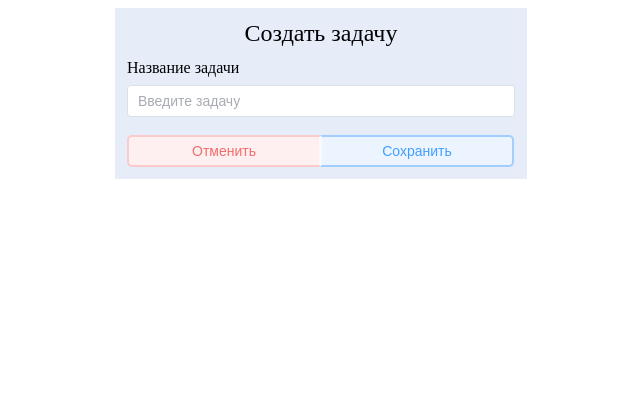
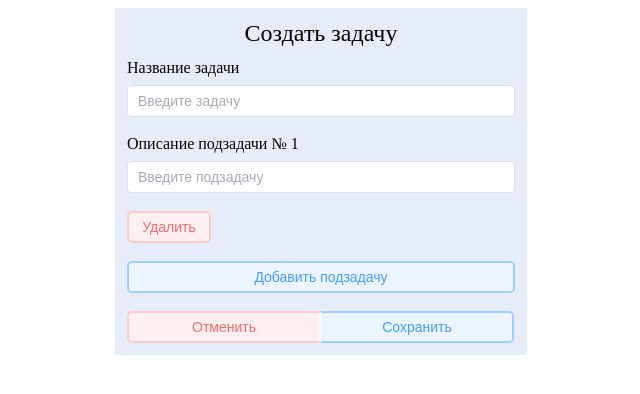
Before and after one commit to DmitryGytnikov/Vue_cons4_homework, a Nuxt app: page /createTodo.client in a window 1280 px wide. Shown: the top 394 px of the page, without its empty margins (319-959 px from the left). Built offline with nearby package versions, Linux system fonts and the light colour scheme.

Commit message:
Add logic of subTasks; fix bugs
( logic of application with element-plus and subTasks  ready )

```diff
--- a/pages/createTodo.client.vue
+++ b/pages/createTodo.client.vue
@@ -4,7 +4,15 @@ import { InfoFilled } from "@element-plus/icons-vue"
 const router = useRouter()
 
 const tasks = ref([])
+
 const task = ref("")
+
+const subtasks = ref([
+	{
+		subId: 0,
+		subDescription: "",
+	},
+])
 
 const getTodos = () => {
 	tasks.value = JSON.parse(localStorage.getItem("tasks"))
@@ -13,20 +21,55 @@ const getTodos = () => {
 getTodos()
 
 const saveTask = () => {
+	if (task.value.length > 0) {
+		subtasks.value = subtasks.value.filter(
+			subtask => subtask.subDescription !== ""
+		)
+
+		for (let i = 0; i < subtasks.value.length; i++) {
+			subtasks.value[i].subId = i
+		}
+
 		tasks.value.push({
 			id: Math.random() * 100000000000000000,
 			description: task.value,
 			isCompleted: false,
+			subtasks: subtasks.value,
 		})
 
 		localStorage.setItem("tasks", JSON.stringify(tasks.value))
 
 		router.push({ name: "index" })
 	}
+}
 
 const cancelSaveTask = () => {
 	task.value = ""
+	subtasks.value = [
+		{
+			subId: 0,
+			subDescription: "",
+		},
+	]
+
 	router.push({ name: "index" })
+}
+
+const deleteSubtask = idx => {
+	if (subtasks.value.length > 1) {
+		subtasks.value = subtasks.value.filter(subtask => subtask.subId !== idx)
+
+		for (let i = 0; i < subtasks.value.length; i++) {
+			subtasks.value[i].subId = i
+		}
+	}
+}
+
+const addSubtask = () => {
+	subtasks.value.push({
+		subId: subtasks.value.length,
+		subDescription: "",
+	})
 }
 </script>
 
@@ -34,14 +77,6 @@ const cancelSaveTask = () => {
 	<div class="container--create">
 		<h2>Создать задачу</h2>
 		<label class="create__label" for="create-task">Название задачи</label>
-
-		<!--<input
-			v-model="task"
-			class="create__input"
-			type="text"
-			placeholder=""
-			id="create-task"
-		 /> -->
 		<el-input
 			v-model="task"
 			class="create__input"
@@ -49,16 +84,41 @@ const cancelSaveTask = () => {
 			id="create-task"
 		/>
 
-		<el-button-group class="create__container">
-			<!-- <el-button
-				@click="cancelSaveTask"
-				class="create__cancel"
+		<div
+			class="create__add-subtask--wr"
+			v-for="(subtask1, subIndex) in subtasks"
+			:key="subtask1.subId"
+		>
+			<label class="create__label" for="create-subtask">
+				<!-- <div>{{ subtasks }}</div> -->
+				Описание подзадачи № {{ subIndex + 1 }}
+			</label>
+			<el-input
+				v-model="subtask1.subDescription"
+				class="create__input"
+				placeholder="Введите подзадачу"
+				id="create-subtask"
+			/>
+			<el-button
+				@click="deleteSubtask(subtask1.subId)"
+				class="create__delete-subtask"
 				type="danger"
 				plain
 			>
-				Отменить
-			</el-button> -->
+				Удалить
+			</el-button>
+		</div>
 
+		<el-button
+			@click="addSubtask"
+			class="create__add-subtask"
+			type="primary"
+			plain
+		>
+			Добавить подзадачу
+		</el-button>
+
+		<el-button-group class="create__container">
 			<el-popconfirm
 				width="300"
 				:icon="InfoFilled"
@@ -75,7 +135,7 @@ const cancelSaveTask = () => {
 					<el-button
 						@click="cancel"
 						plain
-						style="width: 50px; border: 2px solid #a0cfff; border-radius: 5px"
+						style="width: 50px; border: 2px solid #409eff; border-radius: 5px"
 						type="primary"
 					>
 						Нет
@@ -83,7 +143,7 @@ const cancelSaveTask = () => {
 					<el-button
 						@click="confirm"
 						plain
-						style="width: 50px; border: 2px solid #a0cfff; border-radius: 5px"
+						style="width: 50px; border: 2px solid #409eff; border-radius: 5px"
 						type="primary"
 					>
 						Да
@@ -134,74 +194,9 @@ const cancelSaveTask = () => {
 	margin-bottom: 18px;
 }
 
-.create__input input {
-	/* display: block;
-
-	height: 35px;
-	width: 100%; */
-
-	/* padding: 1px 10px; */
-
-	/* margin-bottom: 18px; */
-
-	/* font-style: normal;
-	font-weight: 400;
-	color: black; */
-
-	/* border: 1px solid #9ca3af;
-	border-radius: 5px;
-	outline: none;
-	background-color: #fefefe; */
-
-	/* transition: all 0.4s ease; */
-}
-
-/* .create__input::placeholder {
-	font-style: normal;
-	font-weight: 400;
-	color: black;
-}
-
-.create__input:hover {
-	border-color: #c0c4cc;
-}
-
-.create__input:focus,
-.create__input:active {
-	border-color: #a0cfff;
-} */
-
 .create__container {
 	display: flex;
 }
-
-/* .create__cancel {
-	width: 50%;
-	height: 32px;
-
-	font-weight: 600;
-	color: #f56c93;
-
-	border: 2px solid #facbcb;
-	border-radius: 5px;
-	background-color: #fef0f0;
-
-	display: flex;
-	justify-content: center;
-	align-items: center;
-
-	cursor: pointer;
-
-	transition: all 0.3s ease;
-}
-
-.create__cancel:hover,
-.create__cancel:focus,
-.create__cancel:active {
-	background-color: #f56c6c;
-	color: #fffff6;
-	border: 2px solid #f56c6c;
-} */
 
 .create__cancel {
 	border: 2px solid #facbcb;
@@ -213,35 +208,9 @@ const cancelSaveTask = () => {
 .create__cancel:focus,
 .create__cancel:active {
 	border: 2px solid #f56c6c;
+	background-color: #f56c6c;
+	color: #fffff6;
 }
-
-/* .create__save {
-	width: 50%;
-	height: 32px;
-
-	font-weight: 600;
-	color: #40b4ff;
-
-	border: 2px solid #a0cfff;
-	border-radius: 5px;
-	background-color: #ecf5ff;
-
-	display: flex;
-	justify-content: center;
-	align-items: center;
-
-	cursor: pointer;
-
-	transition: all 0.3s ease;
-} */
-
-/* .create__save:hover,
-.create__save:focus,
-.create__save:active {
-	background-color: #409eff;
-	color: #f3ffff;
-	border: 2px solid #409eff;
-} */
 
 .create__save {
 	border: 2px solid #a0cfff;
@@ -254,5 +223,41 @@ const cancelSaveTask = () => {
 .create__save:focus,
 .create__save:active {
 	border: 2px solid #409eff;
+	background-color: #409eff;
+	color: #f3ffff;
+}
+
+.create__add-subtask--wr {
+	margin-bottom: 18px;
+}
+
+.create__delete-subtask {
+	width: 84px;
+	border: 2px solid #facbcb;
+	border-radius: 5px;
+}
+
+.create__delete-subtask:hover,
+.create__delete-subtask:focus,
+.create__delete-subtask:active {
+	border: 2px solid #f56c6c;
+	background-color: #f56c6c;
+	color: #fffff6;
+}
+
+.create__add-subtask {
+	width: 100%;
+	border: 2px solid #a0cfff;
+	border-radius: 5px;
+	margin-left: 0;
+	margin-bottom: 18px;
+}
+
+.create__add-subtask:hover,
+.create__add-subtask:focus,
+.create__add-subtask:active {
+	border: 2px solid #409eff;
+	background-color: #409eff;
+	color: #f3ffff;
 }
 </style>
--- a/pages/editTodo/[id].client.vue
+++ b/pages/editTodo/[id].client.vue
@@ -5,11 +5,25 @@ const router = useRouter()
 const route = useRoute()
 
 const tasks = ref([])
+
 const task = ref({
 	id: 0,
 	description: "",
 	isCompleted: false,
+	subtasks: [
+		{
+			subId: 0,
+			subDescription: "",
+		},
+	],
 })
+
+const subtasks = ref([
+	{
+		subId: 0,
+		subDescription: "",
+	},
+])
 
 const getTodos = () => {
 	tasks.value = JSON.parse(localStorage.getItem("tasks"))
@@ -17,15 +31,27 @@ const getTodos = () => {
 
 const getTask = () => {
 	task.value = tasks.value.find(task => task.id === +route.params.id)
+
+	subtasks.value = task.value.subtasks
 }
 
 getTodos()
 getTask()
 
 const saveTask = () => {
+	if (task.value.description.length > 0) {
+		subtasks.value = subtasks.value.filter(
+			subtask => subtask.subDescription !== ""
+		)
+
+		for (let i = 0; i < subtasks.value.length; i++) {
+			subtasks.value[i].subId = i
+		}
+
 		tasks.value = tasks.value.map(currentTask => {
 			if (currentTask.id === +route.params.id) {
 				currentTask.description = task.value.description
+				currentTask.subtasks = subtasks.value
 			}
 			return currentTask
 		})
@@ -34,24 +60,35 @@ const saveTask = () => {
 
 		router.push({ name: "index" })
 	}
+}
 
 const cancelEditTask = () => {
 	router.push({ name: "index" })
+}
+
+const deleteSubtask = idx => {
+	if (subtasks.value.length > 1) {
+		subtasks.value = subtasks.value.filter(subtask => subtask.subId !== idx)
+
+		for (let i = 0; i < subtasks.value.length; i++) {
+			subtasks.value[i].subId = i
+		}
+	}
+}
+
+const addSubtask = () => {
+	subtasks.value.push({
+		subId: subtasks.value.length,
+		subDescription: "",
+	})
 }
 </script>
 
 <template>
 	<div class="container--edit">
 		<h2>Редактировать задачу</h2>
+		<!-- <div>{{ task }}</div> -->
 		<label class="edit__label" for="edit-task">Название задачи</label>
-
-		<!-- <input
-			v-model="task.description"
-			class="edit__input"
-			type="text"
-			placeholder=""
-			id="edit-task"
-		/> -->
 		<el-input
 			v-model="task.description"
 			class="edit__input"
@@ -59,24 +96,41 @@ const cancelEditTask = () => {
 			id="edit-task"
 		/>
 
-		<!-- <div class="edit__container"> -->
-		<el-button-group class="edit__container">
-			<!-- <button @click="cancelEditTask" class="edit__cancel" type="button">
-				Отменить
-			</button>
-			<button @click="saveTask" class="edit__save" type="button">
-				Сохранить изменения
-			</button> -->
-
-			<!-- <el-button
-				@click="cancelEditTask"
-				class="edit__cancel"
+		<div
+			class="create__add-subtask--wr"
+			v-for="(subtask1, subIndex) in subtasks"
+			:key="subtask1.subId"
+		>
+			<label class="edit__label" for="create-subtask">
+				<!-- <div>{{ subtasks }}</div> -->
+				Описание подзадачи № {{ subIndex + 1 }}
+			</label>
+			<el-input
+				v-model="subtask1.subDescription"
+				class="edit__input"
+				placeholder="Введите подзадачу"
+				id="create-subtask"
+			/>
+			<el-button
+				@click="deleteSubtask(subtask1.subId)"
+				class="create__delete-subtask"
 				type="danger"
 				plain
 			>
-				Отменить
-			</el-button> -->
+				Удалить
+			</el-button>
+		</div>
 
+		<el-button
+			@click="addSubtask"
+			class="create__add-subtask"
+			type="primary"
+			plain
+		>
+			Добавить подзадачу
+		</el-button>
+
+		<el-button-group class="edit__container">
 			<el-popconfirm
 				width="300"
 				:icon="InfoFilled"
@@ -93,7 +147,7 @@ const cancelEditTask = () => {
 					<el-button
 						@click="cancel"
 						plain
-						style="width: 50px; border: 2px solid #a0cfff; border-radius: 5px"
+						style="width: 50px; border: 2px solid #409eff; border-radius: 5px"
 						type="primary"
 					>
 						Нет
@@ -101,7 +155,7 @@ const cancelEditTask = () => {
 					<el-button
 						@click="confirm"
 						plain
-						style="width: 50px; border: 2px solid #a0cfff; border-radius: 5px"
+						style="width: 50px; border: 2px solid #409eff; border-radius: 5px"
 						type="primary"
 					>
 						Да
@@ -113,8 +167,6 @@ const cancelEditTask = () => {
 				Сохранить изменения
 			</el-button>
 		</el-button-group>
-
-		<!-- </div> -->
 	</div>
 </template>
 
@@ -154,74 +206,9 @@ const cancelEditTask = () => {
 	margin-bottom: 18px;
 }
 
-/* .edit__input {
-	display: block;
-
-	height: 35px;
-	width: 100%;
-
-	padding: 1px 10px;
-
-	margin-bottom: 18px;
-
-	font-style: normal;
-	font-weight: 400;
-	color: black;
-
-	border: 1px solid #9ca3af;
-	border-radius: 5px;
-	outline: none;
-	background-color: #fefefe;
-
-	transition: all 0.4s ease;
-} */
-
-/* .edit__input::placeholder {
-	font-style: normal;
-	font-weight: 400;
-	color: black;
-} */
-
-/* .edit__input:hover {
-	border-color: #c0c4cc;
-}
-
-.edit__input:focus,
-.edit__input:active {
-	border-color: #a0cfff;
-} */
-
 .edit__container {
 	display: flex;
 }
-
-/* .edit__cancel {
-	width: 50%;
-	height: 32px;
-
-	font-weight: 600;
-	color: #f56c93;
-
-	border: 2px solid #facbcb;
-	border-radius: 5px;
-	background-color: #fef0f0;
-
-	display: flex;
-	justify-content: center;
-	align-items: center;
-
-	cursor: pointer;
-
-	transition: all 0.3s ease;
-}
-
-.edit__cancel:hover,
-.edit__cancel:focus,
-.edit__cancel:active {
-	background-color: #f56c6c;
-	color: #fffff6;
-	border: 2px solid #f56c6c;
-} */
 
 .edit__cancel {
 	border: 2px solid #facbcb;
@@ -233,35 +220,9 @@ const cancelEditTask = () => {
 .edit__cancel:focus,
 .edit__cancel:active {
 	border: 2px solid #f56c6c;
+	background-color: #f56c6c;
+	color: #fffff6;
 }
-
-/* .edit__save {
-	width: 50%;
-	height: 32px;
-
-	font-weight: 600;
-	color: #40b4ff;
-
-	border: 2px solid #a0cfff;
-	border-radius: 5px;
-	background-color: #ecf5ff;
-
-	display: flex;
-	justify-content: center;
-	align-items: center;
-
-	cursor: pointer;
-
-	transition: all 0.3s ease;
-}
-
-.edit__save:hover,
-.edit__save:focus,
-.edit__save:active {
-	background-color: #409eff;
-	color: #f3ffff;
-	border: 2px solid #409eff;
-} */
 
 .edit__save {
 	border: 2px solid #a0cfff;
@@ -274,5 +235,41 @@ const cancelEditTask = () => {
 .edit__save:focus,
 .edit__save:active {
 	border: 2px solid #409eff;
+	background-color: #409eff;
+	color: #f3ffff;
+}
+
+.create__add-subtask--wr {
+	margin-bottom: 18px;
+}
+
+.create__delete-subtask {
+	width: 84px;
+	border: 2px solid #facbcb;
+	border-radius: 5px;
+}
+
+.create__delete-subtask:hover,
+.create__delete-subtask:focus,
+.create__delete-subtask:active {
+	border: 2px solid #f56c6c;
+	background-color: #f56c6c;
+	color: #fffff6;
+}
+
+.create__add-subtask {
+	width: 100%;
+	border: 2px solid #a0cfff;
+	border-radius: 5px;
+	margin-left: 0;
+	margin-bottom: 18px;
+}
+
+.create__add-subtask:hover,
+.create__add-subtask:focus,
+.create__add-subtask:active {
+	border: 2px solid #409eff;
+	background-color: #409eff;
+	color: #f3ffff;
 }
 </style>
--- a/pages/index.client.vue
+++ b/pages/index.client.vue
@@ -15,17 +15,54 @@ const fallbackTodos = [
 	{
 		id: 0,
 		description: "Изучить основы Vue",
-		isCompleted: true,
+		isCompleted: false,
+		subtasks: [
+			{
+				subId: 0,
+				subDescription: "Изучить декомпозицию",
+			},
+			{
+				subId: 1,
+				subDescription: "Изучить роутинг",
+			},
+			{
+				subId: 2,
+				subDescription: "Изучить Nuxt3",
+			},
+			{
+				subId: 3,
+				subDescription: "Изучить element-plus",
+			},
+		],
 	},
 	{
 		id: 1,
 		description: "Подготовиться к собеседованию",
-		isCompleted: false,
+		isCompleted: true,
+		subtasks: [
+			{
+				subId: 0,
+				subDescription: "Изучить декомпозицию",
+			},
+			{
+				subId: 1,
+				subDescription: "Изучить роутинг",
+			},
+			{
+				subId: 2,
+				subDescription: "Изучить Nuxt3",
+			},
+			{
+				subId: 3,
+				subDescription: "Изучить element-plus",
+			},
+		],
 	},
 	{
 		id: 2,
 		description: "Устроиться на работу",
 		isCompleted: false,
+		subtasks: [],
 	},
 ]
 
@@ -62,7 +99,6 @@ const editTask = idTask => {
 	<!-- <ClientOnly> -->
 	<div class="container--home">
 		<h2>Список задач</h2>
-		<!-- <NuxtLink to="/createTodo" class="create-link"> Создать задачу </NuxtLink> -->
 		<NuxtLink to="/createTodo" class="create-link">
 			<el-button type="success" plain>Создать задачу</el-button>
 		</NuxtLink>
@@ -75,21 +111,19 @@ const editTask = idTask => {
 			@click="setCompletion(task.id)"
 		>
 			<p class="task__number">{{ index + 1 }} .</p>
-			<p class="task__text">{{ task.description }}</p>
+			<div class="task__container">
+				<p class="task__text">{{ task.description }}</p>
+				<p
+					v-for="(subtask, subIndex) in task.subtasks"
+					:key="subtask.subId"
+					class="task__subtext"
+				>
+					{{ subIndex + 1 }}
+					<span>.</span>
+					{{ subtask.subDescription }}
+				</p>
+			</div>
 			<div>
-				<!-- <button @click.stop="deleteTask(task.id)" class="task__delete">
-					Удалить
-				</button> -->
-
-				<!-- <el-button
-					@click.stop="deleteTask(task.id)"
-					class="task__delete"
-					type="danger"
-					plain
-				>
-					Удалить
-				</el-button> -->
-
 				<el-popconfirm
 					width="300"
 					:icon="InfoFilled"
@@ -106,7 +140,7 @@ const editTask = idTask => {
 						<el-button
 							@click="cancel"
 							plain
-							style="width: 50px; border: 2px solid #a0cfff; border-radius: 5px"
+							style="width: 50px; border: 2px solid #409eff; border-radius: 5px"
 							type="primary"
 						>
 							Нет
@@ -114,7 +148,7 @@ const editTask = idTask => {
 						<el-button
 							@click="confirm"
 							plain
-							style="width: 50px; border: 2px solid #a0cfff; border-radius: 5px"
+							style="width: 50px; border: 2px solid #409eff; border-radius: 5px"
 							type="primary"
 						>
 							Да
@@ -122,9 +156,6 @@ const editTask = idTask => {
 					</template>
 				</el-popconfirm>
 
-				<!-- <button @click.stop="editTask(task.id)" class="task__edit">
-					Редактировать
-				</button> -->
 				<el-button
 					@click.stop="editTask(task.id)"
 					class="task__edit"
@@ -140,10 +171,6 @@ const editTask = idTask => {
 </template>
 
 <style scoped>
-body {
-	margin: 0;
-}
-
 *,
 *::before,
 *::after {
@@ -174,34 +201,12 @@ body {
 	display: block;
 	height: 32px;
 
-	/* padding: 8px 15px; */
 	margin-bottom: 8px;
-
-	/*text-align: center;
-	font-size: 16px;
-	font-weight: 500;
-
-	line-height: 1;
-	color: #67c23a; */
 
 	outline: none;
 	text-decoration: none;
-	/* border: 2px solid #b3e19d;
-	border-radius: 5px;
-
-	cursor: pointer; */
 	text-decoration-line: none;
-
-	/* transition: all 0.3s ease;  */
 }
-
-/* .create-link:hover,
-.create-link:focus,
-.create-link:active { */
-/* background-color: #67c23a;
-	color: #fffff3;
-	border: 2px solid #67c23a; */
-/* } */
 
 .create-link button {
 	width: 100%;
@@ -212,9 +217,9 @@ body {
 .create-link button:hover,
 .create-link button:focus,
 .create-link button:active {
-	/* background-color: #67c23a;
-	color: #fffff3; */
 	border: 2px solid #67c23a;
+	background-color: #67c23a;
+	color: #fffff3;
 }
 
 .task {
@@ -239,14 +244,31 @@ body {
 	text-decoration: line-through;
 }
 
+.task--completed .task__subtext {
+	text-decoration: line-through;
+}
+
 .task__number {
 	width: 30px;
 	flex-shrink: 0;
+	font-weight: bold;
+	align-self: stretch;
+	padding-top: 6px;
+}
+
+.task__container {
+	flex-grow: 1;
+	padding-right: 10px;
 }
 
 .task__text {
-	flex-grow: 1;
-	padding-right: 10px;
+	font-weight: bold;
+	margin-bottom: 5px;
+	padding-top: 6px;
+}
+
+.task__subtext {
+	margin-bottom: 5px;
 }
 
 .task div {
@@ -256,79 +278,22 @@ body {
 
 	display: flex;
 	flex-direction: column;
-	justify-content: space-between;
 }
-
-/* .task__delete {
-	height: 32px;
-	width: 100%;
-
-	font-weight: 600;
-	color: #f56c93;
-
-	border: 2px solid #facbcb;
-	border-radius: 5px;
-	background-color: #fef0f0;
-
-	display: flex;
-	justify-content: center;
-	align-items: center;
-
-	cursor: pointer;
-
-	transition: all 0.3s ease;
-}
-
-
-.task__delete:hover,
-.task__delete:focus,
-.task__delete:active {
-	background-color: #f56c6c;
-	color: #fffff6;
-	border: 2px solid #f56c6c;
-} */
 
 .task__delete {
 	width: 100%;
 	border: 2px solid #facbcb;
 	border-radius: 5px;
+	margin-bottom: 10px;
 }
 
 .task__delete:hover,
 .task__delete:focus,
 .task__delete:active {
 	border: 2px solid #f56c6c;
+	background-color: #f56c6c;
+	color: #fffff6;
 }
-
-/* .task__edit {
-	height: 32px;
-	width: 100%;
-
-	font-weight: 600;
-	color: #40b4ff;
-
-	border: 2px solid #a0cfff;
-	border-radius: 5px;
-	background-color: #ecf5ff;
-
-	display: flex;
-	justify-content: center;
-	align-items: center;
-
-	cursor: pointer;
-	outline: none;
-	text-decoration-line: none;
-
-	transition: all 0.3s ease;
-}
-
-.task__edit:hover,
-.task__edit:focus,
-.task__edit:active {
-	background-color: #409eff;
-	color: #f3ffff;
-	border: 2px solid #409eff;
-} */
 
 .task__edit {
 	width: 100%;
@@ -341,5 +306,7 @@ body {
 .task__edit:focus,
 .task__edit:active {
 	border: 2px solid #409eff;
+	background-color: #409eff;
+	color: #f3ffff;
 }
 </style>
```
Lines whose indentation alone changed are shown as unchanged.
